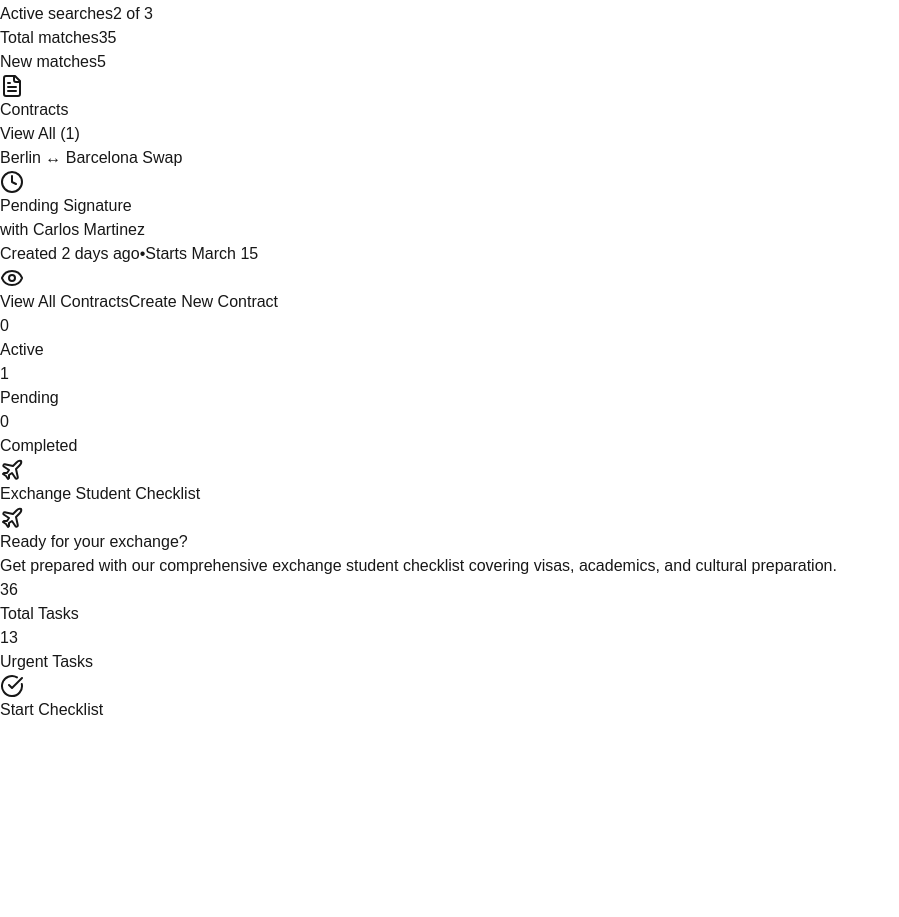
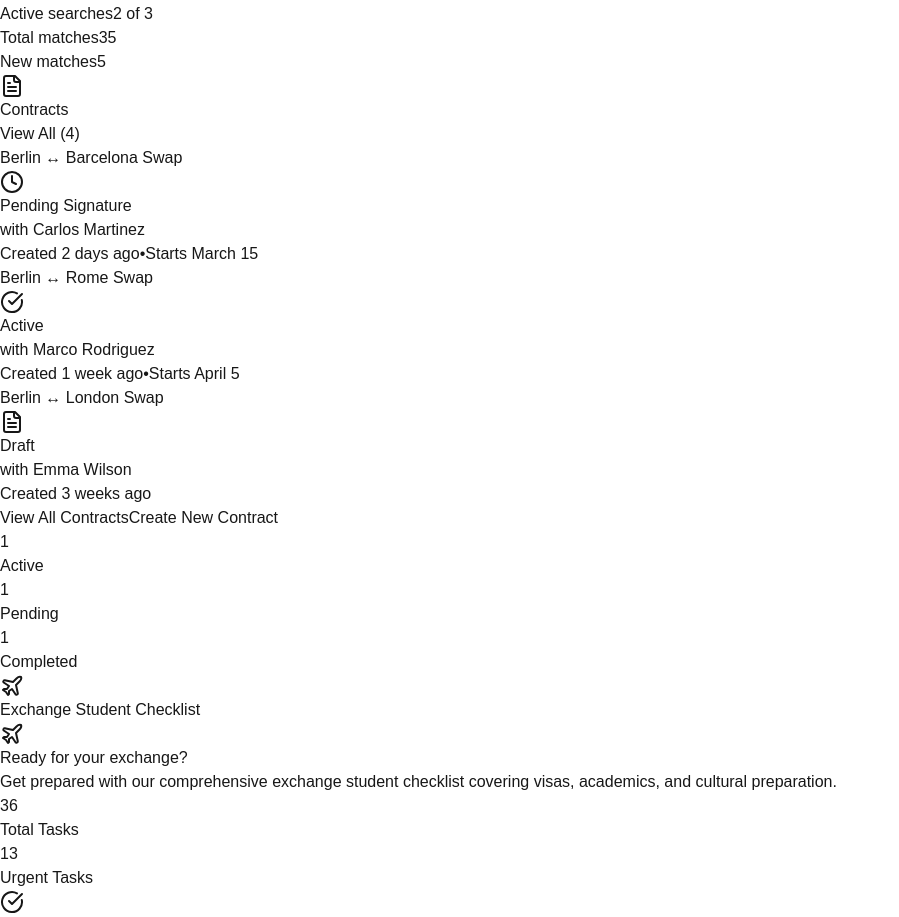
Before and after one commit to felixp33/flatswaps, a Next.js app: page /profile in a window 1280 px wide. Shown: the part 4400-5317 px from the top of the page, without its empty margins (0-899 px from the left). Before the commit the page ends 5122 px from the top, so only its background shows below. Built offline with nearby package versions, Linux system fonts and the light colour scheme; no server answers.

Commit message:
Add contracts overview and navigation

```diff
--- a/src/app/profile/page.tsx
+++ b/src/app/profile/page.tsx
@@ -4,6 +4,7 @@
 import { useState } from "react";
 import ProfileLayout from "@/components/profile/ProfileLayout";
 import { ProfileSummary, PropertySummary, ExchangeChecklist, ContractsCard } from "@/components/dashboard";
+import { mockContracts } from "@/lib/data/mockContracts";
 import SearchesSummary from "@/components/dashboard/SearchesSummary";
 
 export default function ProfileDashboard() {
@@ -70,26 +71,7 @@ export default function ProfileDashboard() {
 	];
 
         // Mock contracts data
-        const recentContracts: Array<{
-                id: string;
-                title: string;
-                otherParty: string;
-                status: "draft" | "pending" | "signed" | "active" | "completed" | "cancelled";
-                createdDate: string;
-                startDate?: string;
-                endDate?: string;
-                conversationId?: string;
-        }> = [
-                {
-                        id: "1",
-                        title: "Berlin ↔ Barcelona Swap",
-                        otherParty: "Carlos Martinez",
-                        status: "pending" as const,
-                        createdDate: "2 days ago",
-                        startDate: "March 15",
-                        conversationId: "1",
-                },
-        ];
+        const recentContracts = mockContracts;
 
 	return (
 		<ProfileLayout>
--- a/src/components/dashboard/ContractsCard.tsx
+++ b/src/components/dashboard/ContractsCard.tsx
@@ -1,7 +1,7 @@
 // src/components/dashboard/ContractsCard.tsx
 
 import Link from "next/link";
-import { FileText, Clock, CheckCircle, AlertCircle, Eye, Plus } from "lucide-react";
+import { FileText, Clock, CheckCircle, AlertCircle, Plus } from "lucide-react";
 
 interface Contract {
 	id: string;
@@ -119,9 +119,14 @@ export default function ContractsCard({ contracts = [] }: ContractsCardProps) {
 						const StatusIcon = statusConfig.icon;
 
 						return (
-							<div
+                                                        <Link
                                                                 key={contract.id}
-								className="p-3 border border-gray-200 dark:border-gray-600 rounded-lg hover:bg-gray-50 dark:hover:bg-gray-700 transition-colors"
+                                                                href={
+                                                                        contract.conversationId
+                                                                                ? `/contract/${contract.conversationId}?from=profile`
+                                                                                : `/profile/contracts/${contract.id}`
+                                                                }
+                                                                className="block p-3 border border-gray-200 dark:border-gray-600 rounded-lg hover:bg-gray-50 dark:hover:bg-gray-700 transition-colors"
                                                         >
                                                                 <div className="flex items-center justify-between">
                                                                         <div className="flex-1">
@@ -149,18 +154,8 @@ export default function ContractsCard({ contracts = [] }: ContractsCardProps) {
 											)}
 										</div>
                                                                         </div>
-									<Link
-										href={
-											contract.conversationId
-												? `/contract/${contract.conversationId}`
-												: `/profile/contracts/${contract.id}`
-										}
-										className="ml-3 p-1 text-gray-400 hover:text-gray-600 dark:hover:text-gray-300 transition-colors"
-									>
-										<Eye className="h-4 w-4" />
+                                                                </div>
                                                         </Link>
-								</div>
-							</div>
                                                 );
                                         })}
 				</div>
--- a/src/components/messages/ChatArea.tsx
+++ b/src/components/messages/ChatArea.tsx
@@ -52,7 +52,7 @@ export default function ChatArea({ conversation, messages, onShowUserProfile, on
 					</div>
 					<div className="flex items-center space-x-2">
 						{/* Contract Template Button - Now links to contract page */}
-						<Link href={`/contract/${conversation.id}`}>
+                                                <Link href={`/contract/${conversation.id}?from=chat`}>
 							<button className="flex items-center px-3 py-2 text-sm font-medium text-blue-600 dark:text-blue-400 bg-blue-50 dark:bg-blue-900/20 rounded-md hover:bg-blue-100 dark:hover:bg-blue-900/30 transition-colors">
 								<FileText className="h-4 w-4 mr-2" />
 								Contract
--- /dev/null
+++ b/src/lib/data/mockContracts.ts
@@ -0,0 +1,47 @@
+export interface ContractSummary {
+  id: string;
+  title: string;
+  otherParty: string;
+  status: "draft" | "pending" | "signed" | "active" | "completed" | "cancelled";
+  createdDate: string;
+  startDate?: string;
+  endDate?: string;
+  conversationId?: string;
+}
+
+export const mockContracts: ContractSummary[] = [
+  {
+    id: "1",
+    title: "Berlin ↔ Barcelona Swap",
+    otherParty: "Carlos Martinez",
+    status: "pending",
+    createdDate: "2 days ago",
+    startDate: "March 15",
+    conversationId: "1",
+  },
+  {
+    id: "2",
+    title: "Berlin ↔ Rome Swap",
+    otherParty: "Marco Rodriguez",
+    status: "active",
+    createdDate: "1 week ago",
+    startDate: "April 5",
+    conversationId: "2",
+  },
+  {
+    id: "3",
+    title: "Berlin ↔ London Swap",
+    otherParty: "Emma Wilson",
+    status: "draft",
+    createdDate: "3 weeks ago",
+  },
+  {
+    id: "4",
+    title: "Berlin ↔ Tokyo Swap",
+    otherParty: "Alex Chen",
+    status: "completed",
+    createdDate: "2 months ago",
+    startDate: "January 10",
+    endDate: "January 20",
+  },
+];
```
Also changed, not shown: src/app/contract/[conversationId]/page.tsx (+5 -3 lines), src/app/profile/contracts/page.tsx (added, +108 -0 lines). Lines whose indentation alone changed are shown as unchanged.
